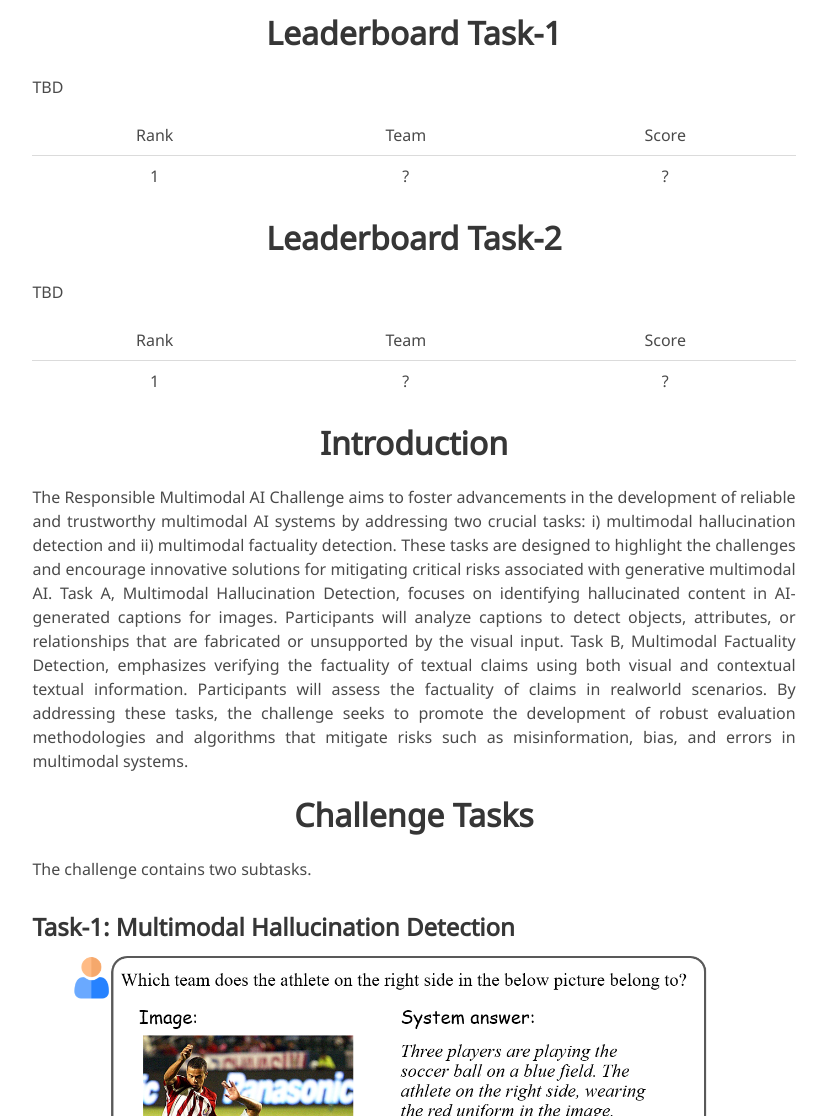
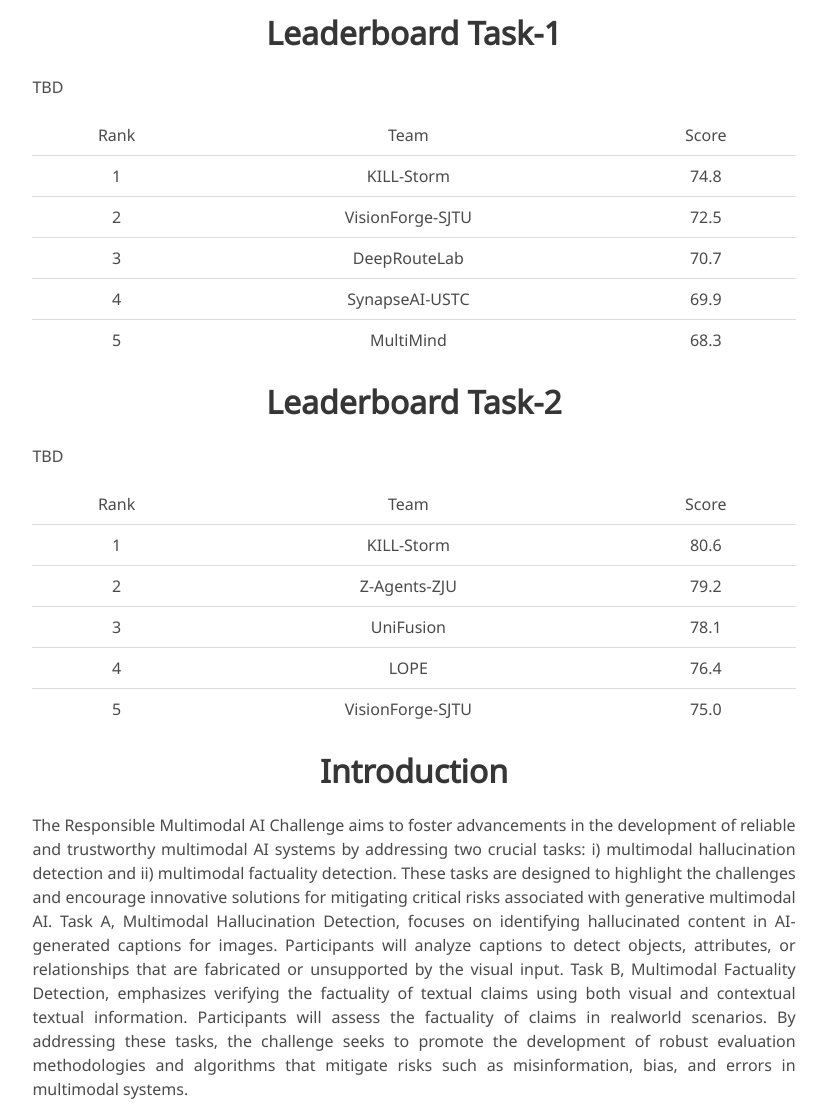
Before and after one commit to mm-hall-fact/ICME2025, a plain HTML site: page index.html in a window 1280 px wide. Shown: the part 339-1455 px from the top of the page, without its empty margins (226-1053 px from the left). Drawn offline with nearby package versions, Linux system fonts and the light colour scheme; some icons are missing; a web font is replaced by a local one.

Commit message:
Update index.html

```diff
--- a/index.html
+++ b/index.html
@@ -151,19 +151,30 @@
                               </tr>
                             <tr>
                               <td>1</td>
-                              <td>?</td>
-                              <td>?</td>
+                              <td>KILL-Storm</td>
+                              <td>74.8</td>
                             </tr>
-<!--                            <tr>-->
-<!--                              <td>2</td>-->
-<!--                              <td>USTC-IAT-United</td>-->
-<!--                              <td>62.1149</td>-->
-<!--                            </tr>-->
-<!--                            <tr>-->
-<!--                                <td>3</td>-->
-<!--                                <td>ppjj</td>-->
-<!--                                <td>59.8638</td>-->
-<!--                            </tr>-->
+                           <tr>
+                             <td>2</td>
+                             <td>VisionForge-SJTU</td>
+                             <td>72.5</td>
+                           </tr>
+                           <tr>
+                               <td>3</td>
+                               <td>DeepRouteLab</td>
+                               <td>70.7</td>
+                           </tr>
+                           <tr>
+                               <td>4</td>
+                               <td>SynapseAI-USTC</td>
+                               <td>69.9</td>
+                           </tr>
+
+                           <tr>
+                               <td>5</td>
+                               <td>MultiMind</td>
+                               <td>68.3</td>
+                           </tr>
 
                         </tbody>
                         </table>
@@ -188,24 +199,31 @@
                               </tr>
                             <tr>
                               <td>1</td>
-                              <td>?</td>
-                              <td>?</td>
+                              <td>KILL-Storm</td>
+                              <td>80.6</td>
                             </tr>
-<!--                            <tr>-->
-<!--                              <td>1</td>-->
-<!--                              <td>Token</td>-->
-<!--                              <td>63.2064</td>-->
-<!--                            </tr>-->
-<!--                            <tr>-->
-<!--                              <td>2</td>-->
-<!--                              <td>USTC-IAT-United</td>-->
-<!--                              <td>62.1149</td>-->
-<!--                            </tr>-->
-<!--                            <tr>-->
-<!--                                <td>3</td>-->
-<!--                                <td>ppjj</td>-->
-<!--                                <td>59.8638</td>-->
-<!--                            </tr>-->
+
+                           <tr>
+                             <td>2</td>
+                             <td>Z-Agents-ZJU</td>
+                             <td>79.2</td>
+                           </tr>
+                           <tr>
+                               <td>3</td>
+                               <td>UniFusion</td>
+                               <td>78.1</td>
+                           </tr>
+                           <tr>
+                               <td>4</td>
+                               <td>LOPE</td>
+                               <td>76.4</td>
+                           </tr>
+
+                           <tr>
+                               <td>5</td>
+                               <td>VisionForge-SJTU</td>
+                               <td>75.0</td>
+                           </tr>
 
                         </tbody>
                         </table>
@@ -457,23 +475,23 @@ social, and news contexts to ensure robust evaluation.
                             <tbody align="center" valign="center">
                             <tr>
                               <td>Registration Opens</td>
-                              <td>February 01, 2025</td>
+                              <td><s>February 01, 2025</s></td>
                             </tr>
                             <tr>
                               <td>Training Data Release</td>
-                              <td>February 30, 2025</td>
+                              <td><s>February 30, 2025</s></td>
                             </tr>
                             <tr>
                                 <td>Challenge Result Submission Deadline</td>
-                                <td>April 1, 2025</td>
+                                <td><s>March 25, 2025</s></td>
                             </tr>
                             <tr>
                                 <td>Leaderboard Release</td>
-                                <td>April 10, 2025</td>
+                                <td><s>April 1, 2025</s></td>
                             </tr>
                             <tr>
                                 <td>Challenge Paper Submission Deadline</td>
-                                <td>April 30, 2025</td>
+                                <td><s>April 5, 2025</s></td>
                             </tr>
 <!--                            <tr>-->
 <!--                                <td>Camera ready paper deadline</td>-->
```
